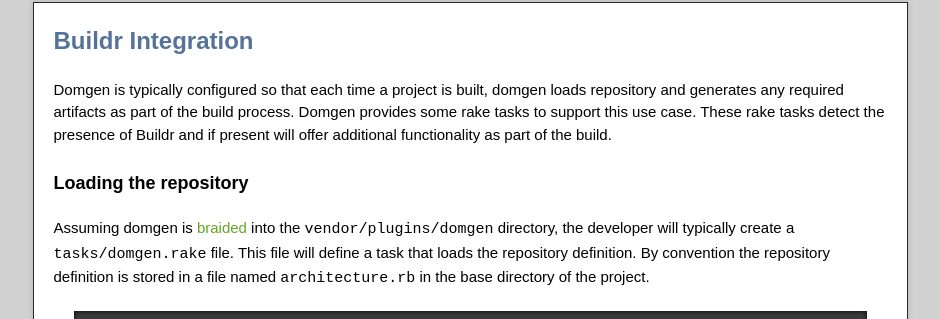
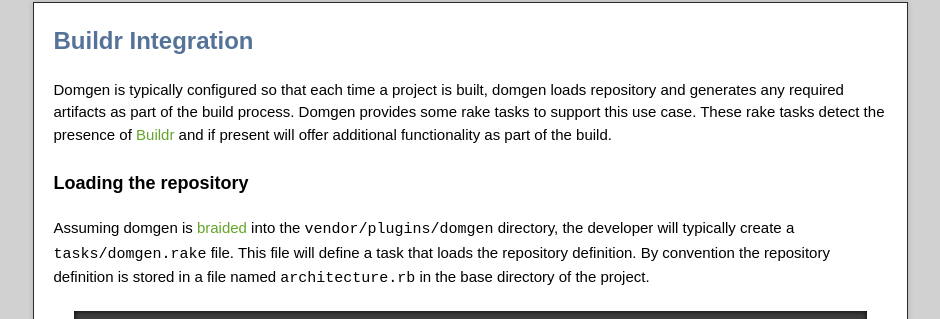
Before and after one commit to realityforge/domgen, a Jekyll site: the page built from buildr_integration.html, in a window 1280 px wide and 900 px high. Shown: the part 128-447 px from the top of the window, without its empty margins (170-1110 px from the left). Built offline with Jekyll 4.4.1, drawn with Linux system fonts in a browser that asks for light colours; part of the change alters nothing that is shown.

```diff
--- a/buildr_integration.html
+++ b/buildr_integration.html
@@ -8,8 +8,9 @@ title: Buildr Integration
 <p>
   Domgen is typically configured so that each time a project is built, domgen loads repository
   and generates any required artifacts as part of the build process. Domgen provides some rake
-  tasks to support this use case. These rake tasks detect the presence of Buildr and if present
-  will offer additional functionality as part of the build.
+  tasks to support this use case. These rake tasks detect the presence of
+  <a href="http://buildr.apache.org">Buildr</a> and if present will offer additional functionality
+  as part of the build.
 </p>
 
 <h4>Loading the repository</h4>
```
